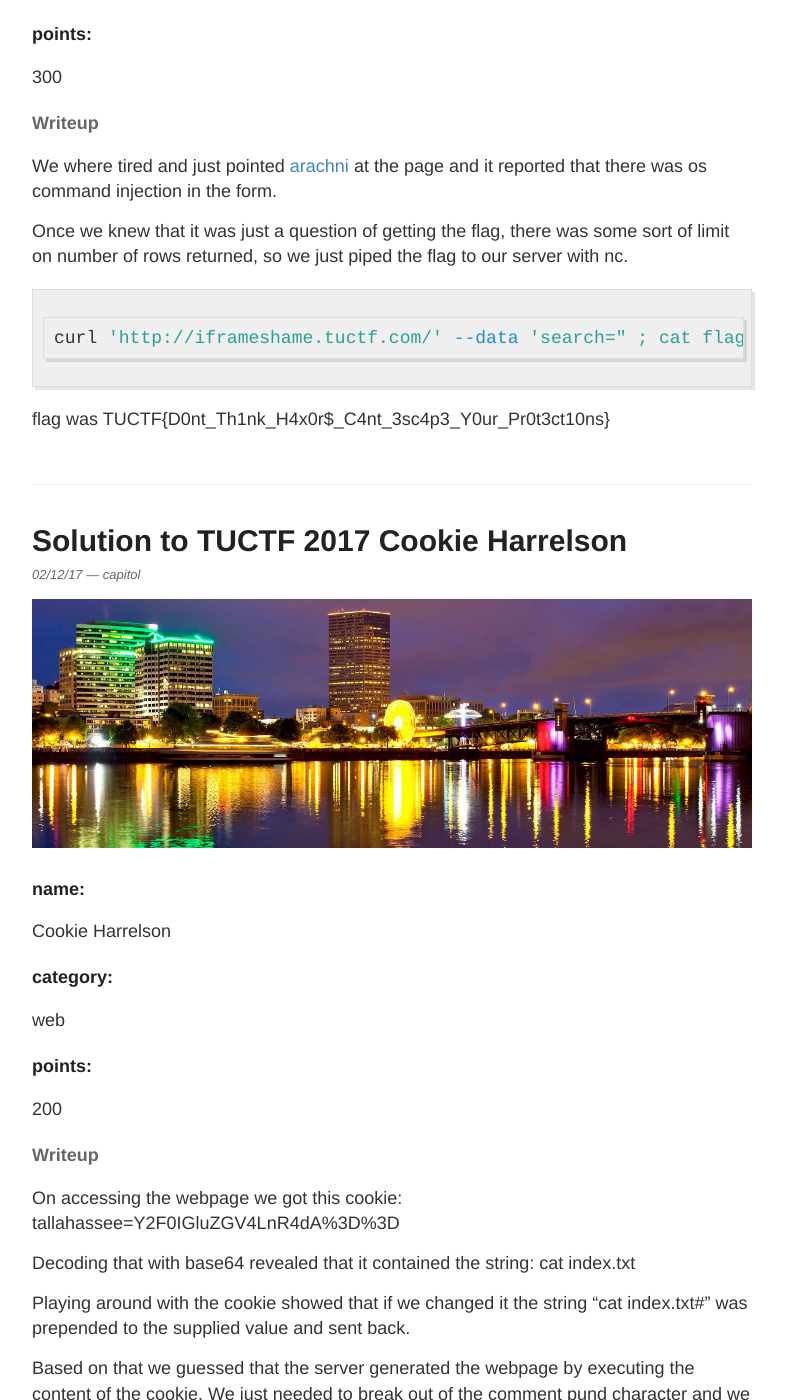
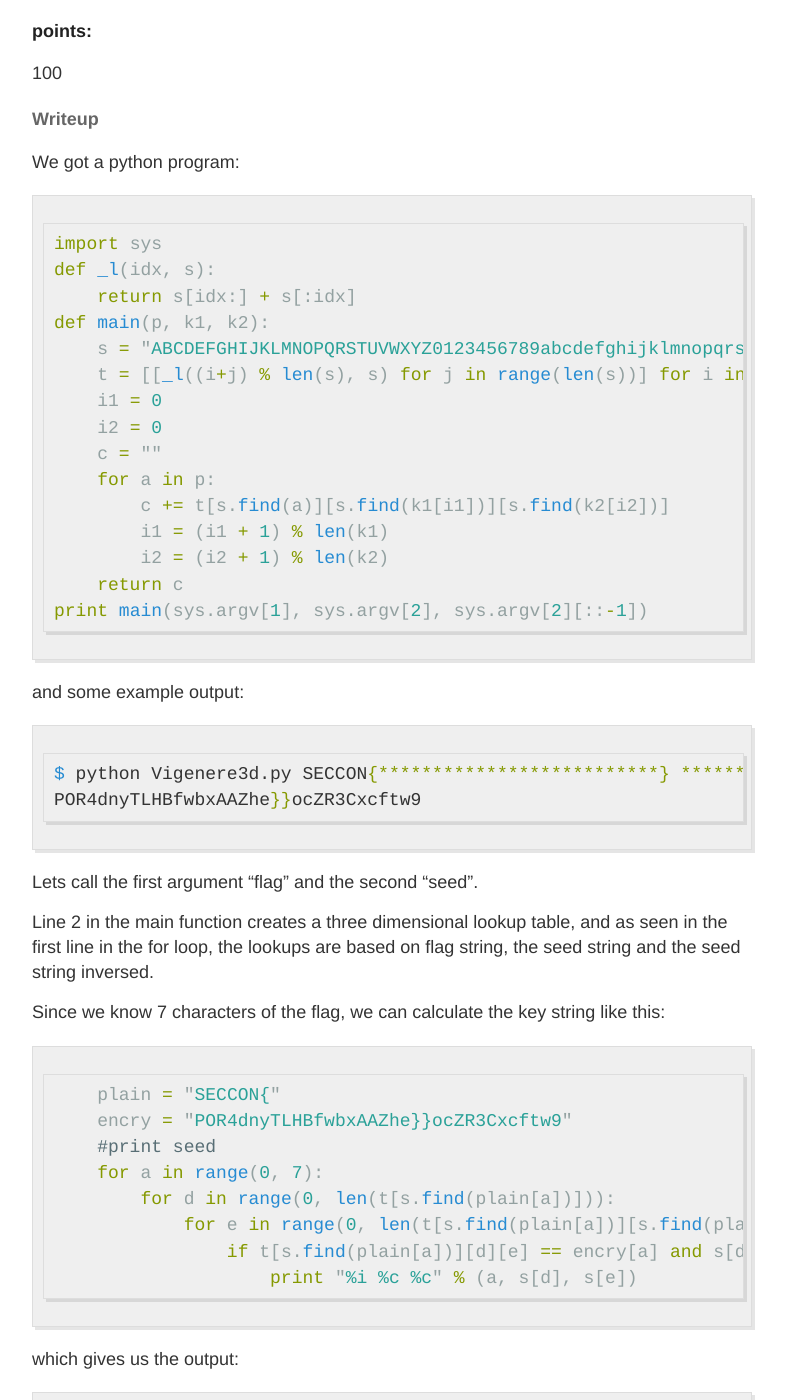
Before and after one commit to labanskoller/hackeriet_blog, a Jekyll site: the page built from index.html, in a window 1280 px wide and 1400 px high, scrolled down 5426 px. Shown: the whole window, without its empty margins (248-1034 px from the left). Built offline with Jekyll 4.4.1, drawn with Linux system fonts in a browser that asks for light colours; the list of posts is cut into pages by our own code; some of the changed text lies outside the part shown.

Commit message:
solution to SECCON 2017 Vigenere3d

````diff
--- /dev/null
+++ b/_posts/2017-12-10-solution-to-seccon-2017-Vigenere3d.md
@@ -0,0 +1,89 @@
+---
+layout: post
+title: "Solution to SECCON 2017 Vigenere3d"
+author: capitol
+category: ctf
+---
+![fractal](/images/fractal.jpg)
+
+##### name:
+Vigenere3d
+
+##### category:
+crypto
+
+##### points:
+100
+
+#### Writeup
+
+We got a python program:
+
+```python
+import sys
+def _l(idx, s):
+    return s[idx:] + s[:idx]
+def main(p, k1, k2):
+    s = "ABCDEFGHIJKLMNOPQRSTUVWXYZ0123456789abcdefghijklmnopqrstuvwxyz_{}"
+    t = [[_l((i+j) % len(s), s) for j in range(len(s))] for i in range(len(s))]
+    i1 = 0
+    i2 = 0
+    c = ""
+    for a in p:
+        c += t[s.find(a)][s.find(k1[i1])][s.find(k2[i2])]
+        i1 = (i1 + 1) % len(k1)
+        i2 = (i2 + 1) % len(k2)
+    return c
+print main(sys.argv[1], sys.argv[2], sys.argv[2][::-1])
+```
+
+and some example output:
+
+```bash
+$ python Vigenere3d.py SECCON{**************************} **************
+POR4dnyTLHBfwbxAAZhe}}ocZR3Cxcftw9
+```
+
+Lets call the first argument "flag" and the second "seed".
+
+Line 2 in the main function creates a three dimensional lookup table, and as seen in the
+ first line in the for loop, the lookups are based on flag string, the seed string and
+ the seed string inversed.
+
+Since we know 7 characters of the flag, we can calculate the key string like this:
+```python
+    plain = "SECCON{"
+    encry = "POR4dnyTLHBfwbxAAZhe}}ocZR3Cxcftw9"
+    #print seed
+    for a in range(0, 7):
+        for d in range(0, len(t[s.find(plain[a])])):
+            for e in range(0, len(t[s.find(plain[a])][s.find(plain[a])])):
+                if t[s.find(plain[a])][d][e] == encry[a] and s[d] == 'A':
+                    print "%i %c %c" % (a, s[d], s[e])
+```
+
+which gives us the output:
+
+```bash
+0 A _
+1 A K
+2 A P
+3 A 2
+4 A Z
+5 A a
+6 A _
+```
+
+Once we know that the seed is AAAAAAA_aZ2PK_ we can calculate the flag with:
+```python
+    #print flag
+    for a in range(0, len(p)):
+        for d in range(0, len(s)):
+            if t[d][s.find(k1[i1])][s.find(k2[i2])] == encry[a]:
+                print "%i %c" % (a, s[d])
+
+        i1 = (i1 + 1) % len(k1)
+        i2 = (i2 + 1) % len(k2)
+```
+
+Flag was: SECCON{Welc0me_to_SECCON_CTF_2017}
````
Also changed, not shown: _posts/2017-12-18-solution-to-nc3-Klikkety-Klack.md (+1 -1 lines), images/fractal.jpg (added).
